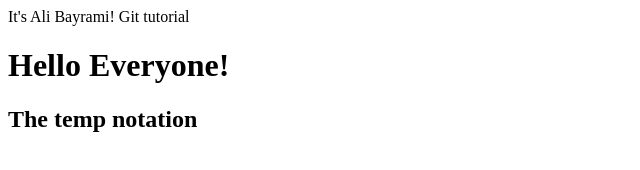
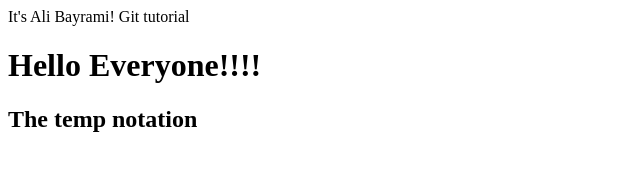
Before and after one commit to GojuRyuProgrammer/improved-waddle, a plain HTML site: page index.html in a window 1280 px wide. Shown: the full height of the page, 0-640 px from the left. Drawn offline with Linux system fonts and the light colour scheme.

Commit message:
dots addedd

```diff
--- a/index.html
+++ b/index.html
@@ -9,7 +9,7 @@
 <body>
     It's Ali Bayrami!
     Git tutorial
-    <h1>Hello Everyone!</h1>
+    <h1>Hello Everyone!!!!</h1>
     <h2>The temp notation</h2>
 </body>
 </html>
```
